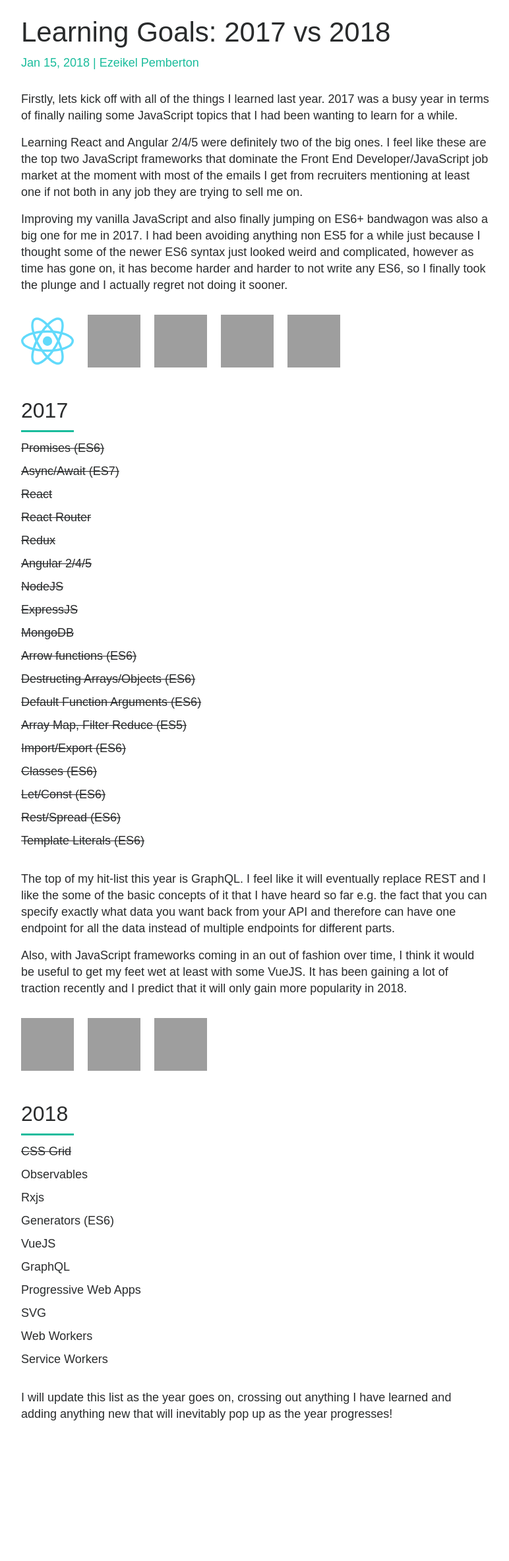
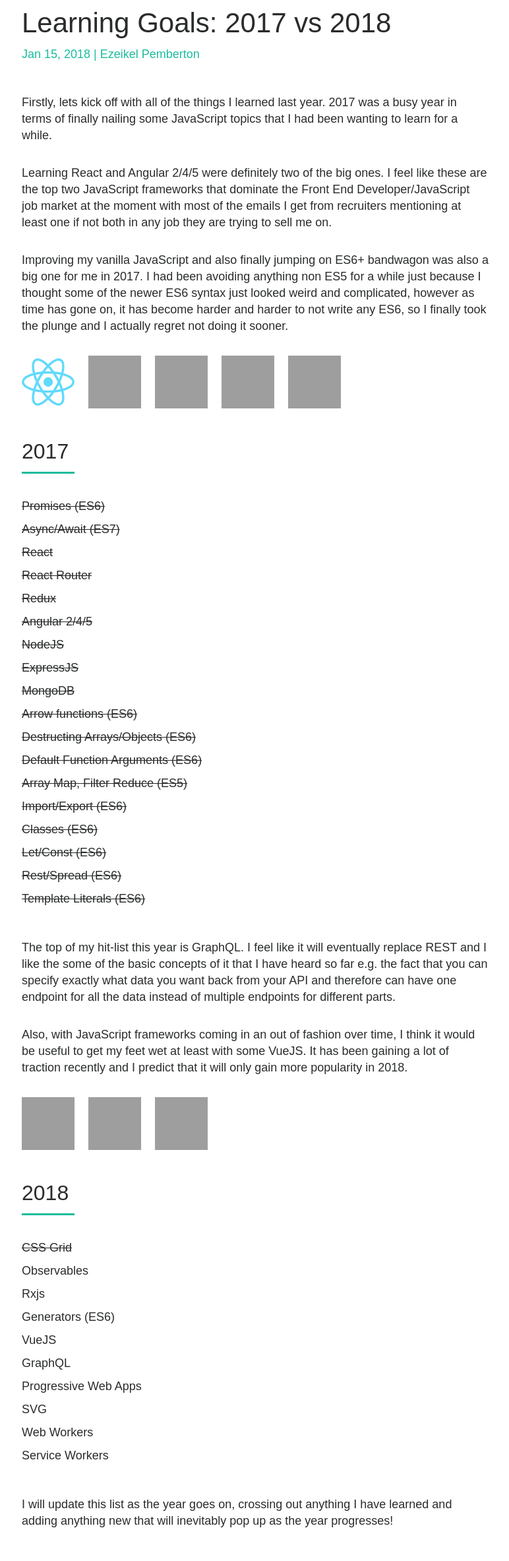
Before and after one commit to ezeikel/ezeikel-personal-blog-web, a Jekyll site: the page built from _posts/2018-01-15-learning-objectives-2017-vs-2018.md, in a window 1280 px wide. Shown: the whole page at 66% size, without its empty margins (253-1025 px from the left). Built offline with Jekyll 4.4.1, drawn with Linux system fonts in a browser that asks for light colours; nearby versions of some CDN libraries; comment, search, counter and statistics services are not loaded; before the commit the page ends 2217 px from its top, so only the background shows below that; grey boxes are pictures that could not be loaded.

Commit message:
CSS Grid everywhere.

```diff
--- a/_layouts/post.html
+++ b/_layouts/post.html
@@ -1,29 +1,18 @@
 ---
 layout: default
 ---
-<div class="p-post container-fluid">
+<div class="p-post">
   <div class="post">
-    <div class="row">
-      <div class="col-sm-12">
     <header class="post__header">
       <h1 class="post__title">{{ page.title }}</h1>
       <p class="post__meta">{{ page.date | date: "%b %-d, %Y" }}{% if page.author %} | {{ page.author }}{% endif %}{% if page.meta %} | {{ page.meta }}{% endif %}</p>
     </header>
-      </div>
-    </div>
-    <div class="row">
-      <div class="col-sm-12">
     <article class="post__content">
       {{ content }}
     </article>
-      </div>
-    </div>
-    <div class="row">
-      <div class="col-sm-12 col-md-">
+
     <div class="post__comments">
       {% include disqus.html disqus_identifier=page.disqus_indentifier %}
     </div>
   </div>
 </div>
-  </div>
-</div>
--- a/_sass/components/_posts.scss
+++ b/_sass/components/_posts.scss
@@ -1,16 +1,20 @@
 .p-post {
+  padding: var(--spacing-medium);
   @media (min-width: $bp-lg) {
     max-width: 740px;
+    margin: 0 auto;
   }
   .post {
-    &__title {
-      margin-top: 30px;
-      margin-bottom: 15px;
+    display: grid;
+    grid-template-rows: auto 1fr auto;
+    grid-gap: var(--spacing-large);
+    &__header {
+      display: grid;
+      grid-gap: var(--spacing-medium);
     }
     &__meta {
       color: var(--color-primary);
       @media (min-width: $bp-lg) {
-        margin-bottom: 30px;
       }
     }
     &__img {
@@ -21,39 +25,32 @@
       background-position: center;
     }
     &__content {
-      margin-bottom: 30px;
-      padding-top: 30px;
-      p:last-of-type {
-        margin-bottom: 32px;
+      display: grid;
+      grid-gap: var(--spacing-large);
+      p {
+        margin-bottom: 0;
       }
       h2 {
-        @include keyline-top(var(--color-primary), 15px, 80px);
-        margin-top: 32px;
+        @include keyline-top(var(--color-primary), var(--spacing-medium), 80px);
       }
       a {
         color: var(--color-primary);
         text-decoration: underline;
       }
       ul {
-        margin-top: 8px;
-        margin-bottom: 32px;
-        li {
-          & + li {
-            margin-top: 8px;
-          }
-        }
+        display: grid;
+        grid-gap: var(--spacing-small);
       }
       img {
         height: 80px;
         width: 80px;
-        margin-top: 16px;
+        margin-bottom: var(--spacing-medium);
         & + img {
-          margin-left: 16px;
+          margin-left: var(--spacing-medium);
         }
       }
       @media (min-width: $bp-lg) {
         padding-top: 0;
-        margin-bottom: 60px;
       }
     }
   }
--- a/_sass/pages/_home.scss
+++ b/_sass/pages/_home.scss
@@ -6,7 +6,6 @@
       grid-template-columns: 1fr 1fr;
     }
     li {
-      //font-size: 18px;
       line-height: 25px;
       font-weight: 300;
     }
@@ -72,7 +71,6 @@
           grid-gap: var(--spacing-large) 0;
         }
         &__intro {
-          //font-size: 18px;
           line-height: 25px;
           .available {
             color: var(--color-white);
--- a/_sass/shared/_mixins.scss
+++ b/_sass/shared/_mixins.scss
@@ -2,7 +2,7 @@
   position: relative;
   display: inline-block;
   padding-bottom: $padding-bottom;
-  margin-bottom: 3px;
+  margin-bottom: var(--spacing-tiny);
   &:after {
     content: "";
     display: block;
```
Lines whose indentation alone changed are shown as unchanged.
